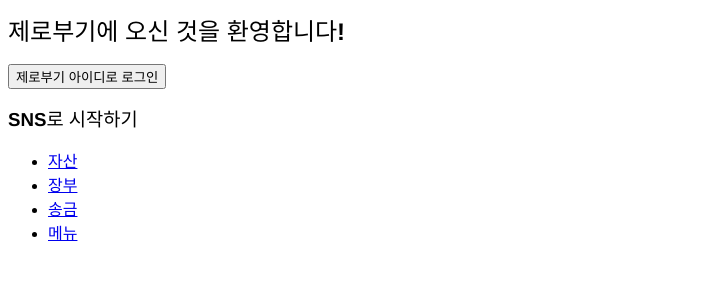
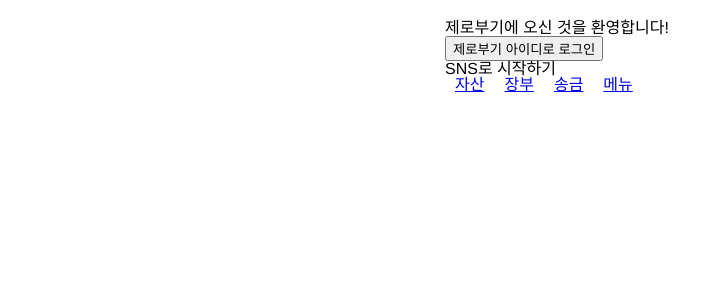
Before and after one commit to young-st511/zero-bookee, a React (Vite) app: page /auth in a window 1280 px wide. Shown: the top 300 px of the page, without its empty margins (0-723 px from the left). Built offline with nearby package versions, Linux system fonts and the light colour scheme; a web font is replaced by a local one.

Commit message:
Style💄 Styled-Components 설치 및 스타일 초기화 적용 Global Style을 적용하였습니다.

```diff
--- a/package.json
+++ b/package.json
@@ -12,12 +12,14 @@
     "react": "^18.2.0",
     "react-dom": "^18.2.0",
     "react-router-dom": "^6.4.3",
-    "styled-components": "^5.3.6"
+    "styled-components": "^5.3.6",
+    "styled-reset": "^4.4.2"
   },
   "devDependencies": {
     "@types/react": "^18.0.22",
     "@types/react-dom": "^18.0.7",
     "@types/react-router-dom": "^5.3.3",
+    "@types/styled-components": "^5.1.26",
     "@typescript-eslint/eslint-plugin": "^5.42.0",
     "@typescript-eslint/parser": "^5.42.0",
     "@vitejs/plugin-react": "^2.2.0",
--- a/src/App.tsx
+++ /dev/null
@@ -1,11 +0,0 @@
-import AppRouter from "./components/Router";
-
-function App() {
-  return (
-    <div className="App">
-      <AppRouter />
-    </div>
-  );
-}
-
-export default App;
--- a/src/components/Navigation.tsx
+++ b/src/components/Navigation.tsx
@@ -1,8 +1,9 @@
 import { NavLink } from "react-router-dom";
+import styled from "styled-components";
 
 function Navigation() {
   return (
-    <>
+    <StyledWrapper>
       <ul>
         <li>
           <NavLink
@@ -45,8 +46,18 @@
           </NavLink>
         </li>
       </ul>
-    </>
+    </StyledWrapper>
   );
 }
 
 export default Navigation;
+
+const StyledWrapper = styled.div`
+  ul {
+    display: flex;
+    list-style: none;
+    li {
+      margin: 0 10px;
+    }
+  }
+`;
--- a/src/index.css
+++ b/src/index.css
@@ -1,4 +1,8 @@
 :root {
+  width: 100%;
+  max-width: 390px;
+  margin: 0 auto;
+
   font-family: "SUIT", Helvetica, Arial, sans-serif;
   font-size: 16px;
   line-height: 24px;
--- a/src/main.tsx
+++ b/src/main.tsx
@@ -1,10 +1,22 @@
 import React from "react";
 import ReactDOM from "react-dom/client";
-import App from "./App";
+import { createGlobalStyle } from "styled-components";
+import reset from "styled-reset";
+import AppRouter from "./components/Router";
+
 import "./index.css";
+
+const GlobalStyle = createGlobalStyle`
+  ${reset}
+  body {
+    margin: 0;
+    align-items: center;
+  }
+`;
 
 ReactDOM.createRoot(document.getElementById("root") as HTMLElement).render(
   <React.StrictMode>
-    <App />
+    <GlobalStyle />
+    <AppRouter />
   </React.StrictMode>
 );
--- a/src/routes/root.tsx
+++ b/src/routes/root.tsx
@@ -1,6 +1,7 @@
 import { Outlet, useNavigate } from "react-router-dom";
 import Navigation from "../components/Navigation";
 import { useEffect } from "react";
+import styled from "styled-components";
 
 function Root() {
   const navigate = useNavigate();
@@ -9,11 +10,15 @@
   }, [navigate]);
 
   return (
-    <>
+    <StyledWrapper>
       <Outlet />
       <Navigation />
-    </>
+    </StyledWrapper>
   );
 }
 
 export default Root;
+
+const StyledWrapper = styled.div`
+  margin: 20px auto;
+`;
```
Also changed, not shown: 1 other file (tests, documents, lock files or other folders).
